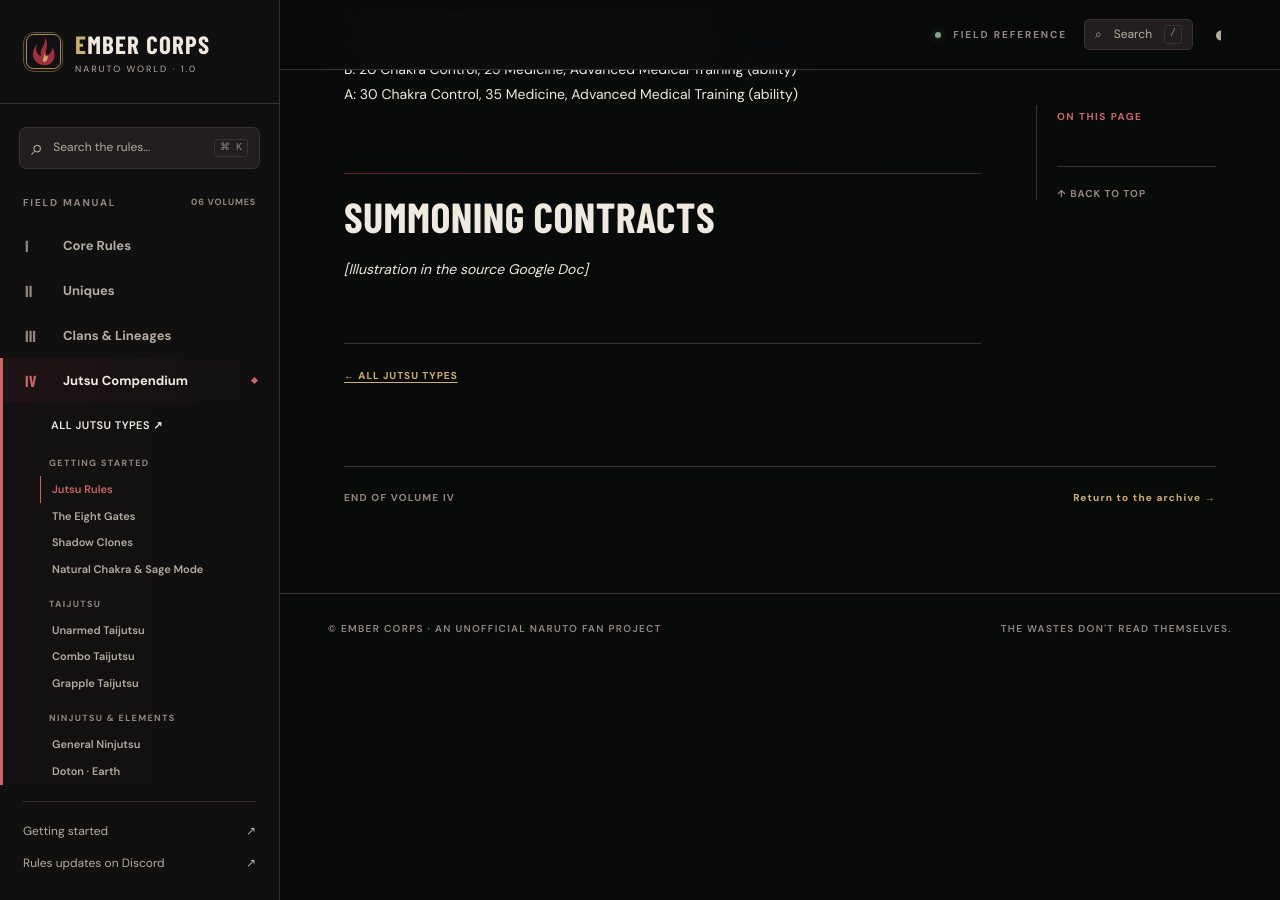
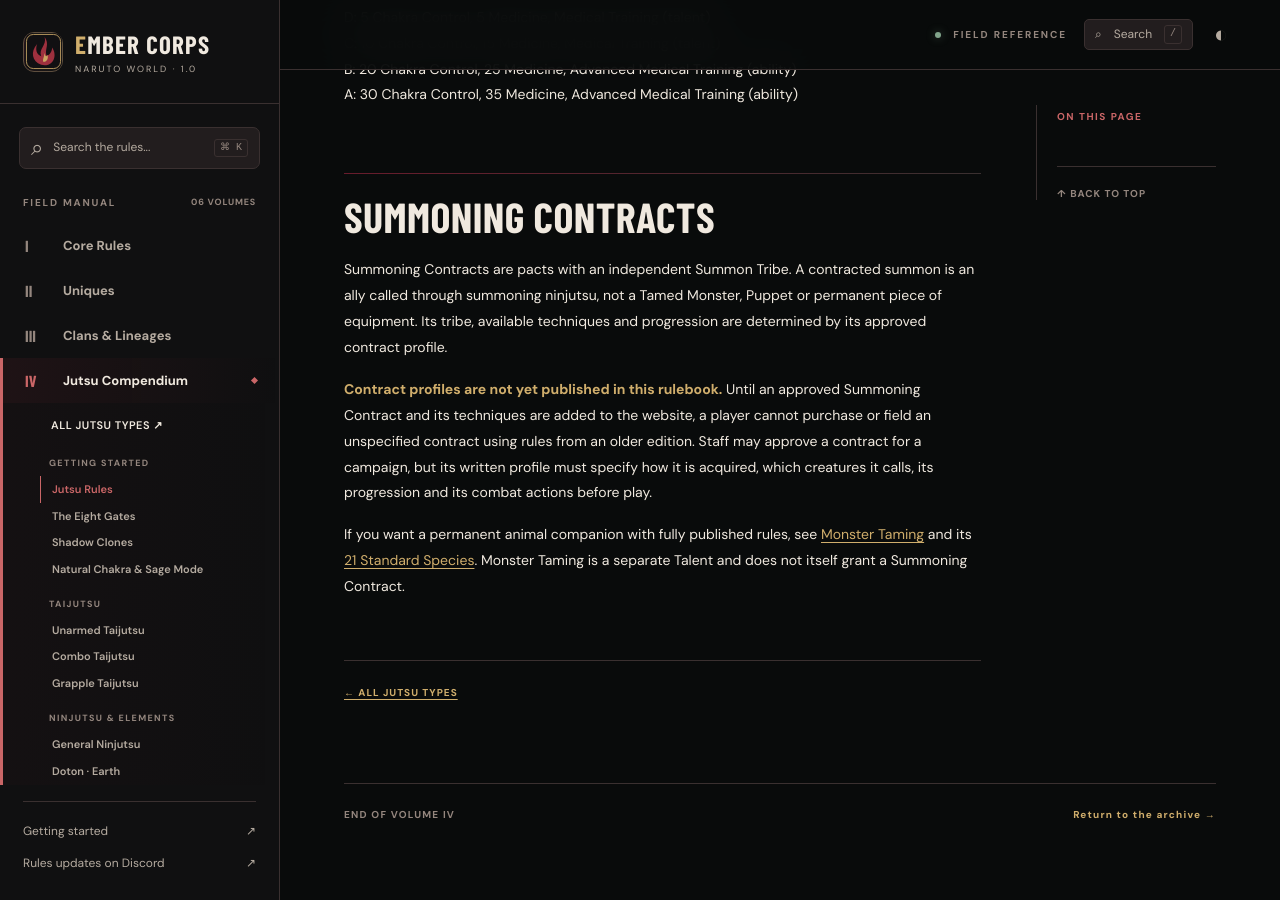
Before and after one commit to EvilbAz/NarutoWorld---The-Ember-Corps, a Jekyll site: the page built from rules/jutsu/rules.md, in a window 1280 px wide and 900 px high, scrolled down 12534 px. Built offline with Jekyll 4.4.1, drawn with Linux system fonts in a browser that asks for light colours; some web fonts are replaced.

Commit message:
Replace broken summoning illustration with accurate contract status and published companion rules

```diff
--- a/rules/jutsu/rules.md
+++ b/rules/jutsu/rules.md
@@ -380,7 +380,10 @@ A: 30 Chakra Control, 35 Medicine, Advanced Medical Training (ability)
 # Summoning Contracts
 {:#summoning-contracts}
 
-*[Illustration in the source Google Doc]*
+Summoning Contracts are pacts with an independent Summon Tribe. A contracted summon is an ally called through summoning ninjutsu, not a Tamed Monster, Puppet or permanent piece of equipment. Its tribe, available techniques and progression are determined by its approved contract profile.
 
+**Contract profiles are not yet published in this rulebook.** Until an approved Summoning Contract and its techniques are added to the website, a player cannot purchase or field an unspecified contract using rules from an older edition. Staff may approve a contract for a campaign, but its written profile must specify how it is acquired, which creatures it calls, its progression and its combat actions before play.
+
+If you want a permanent animal companion with fully published rules, see [Monster Taming]({{ '/rules/talents/monster-taming/' | relative_url }}) and its [21 Standard Species]({{ '/rules/talents/monster-taming/#species' | relative_url }}). Monster Taming is a separate Talent and does not itself grant a Summoning Contract.
 
 <div class="jutsu-breadcrumb jutsu-end"><a href="{{ '/rules/jutsu/' | relative_url }}">← ALL JUTSU TYPES</a></div>
```
